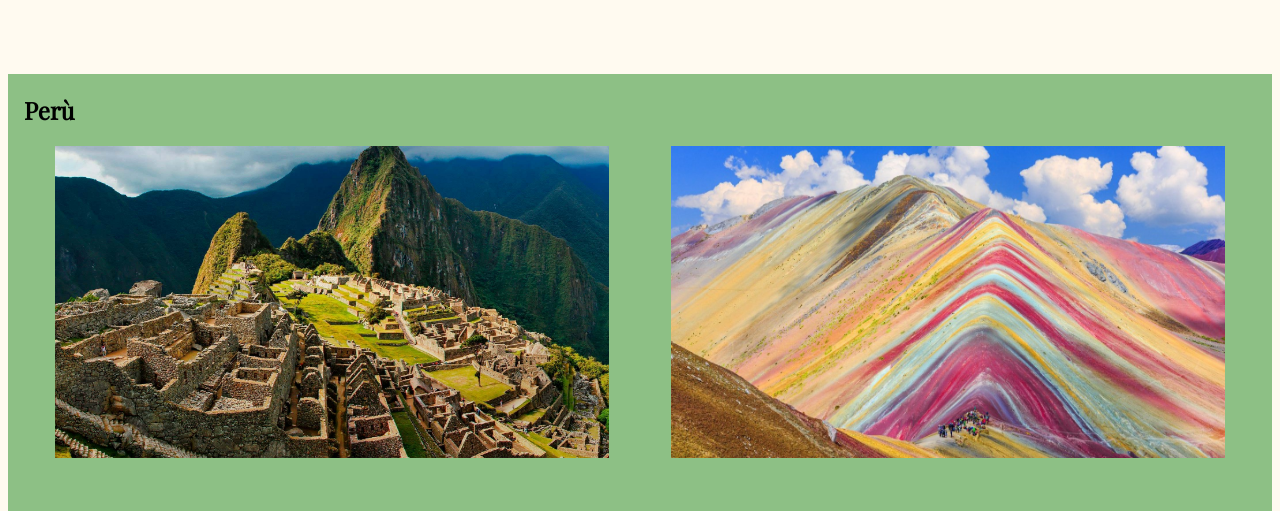
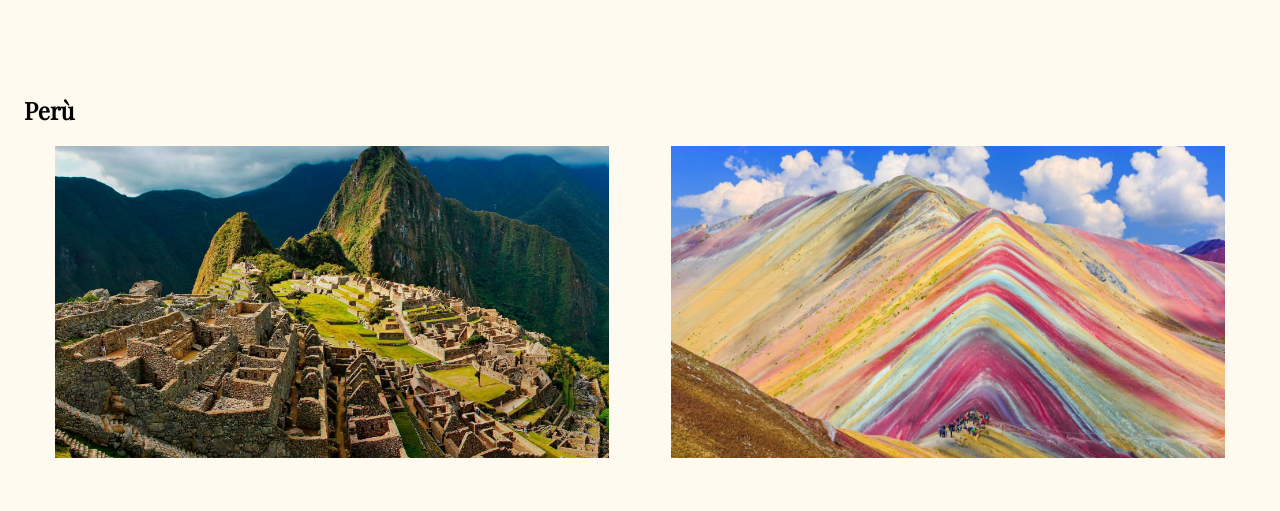
Before and after one commit to cristina-carlo/cristina-carlo.github.io, a plain HTML site: page viaggio.html in a window 1280 px wide. Shown: the part 441-952 px from the top of the page. Drawn offline with nearby package versions, Linux system fonts and the light colour scheme; a script that the page names is missing; a web font is replaced by a local one.

Commit message:
Update mainstyle.css

```diff
--- a/mainstyle.css
+++ b/mainstyle.css
@@ -113,20 +113,17 @@ body{
 }
 
 .section-green {
-    background-color: rgba(34, 139, 34, 0.514);
     display: flex;
     flex-wrap: wrap;
 }
 
 .section-green-center {
-    background-color: rgba(34, 139, 34, 0.514);
     display: flex;
     flex-wrap: wrap;
     justify-content: center;
 }
 
 .section-green-spacearound {
-    background-color: rgba(34, 139, 34, 0.514);
     display: flex;
     flex-wrap: wrap;
     justify-content: space-around;
```
